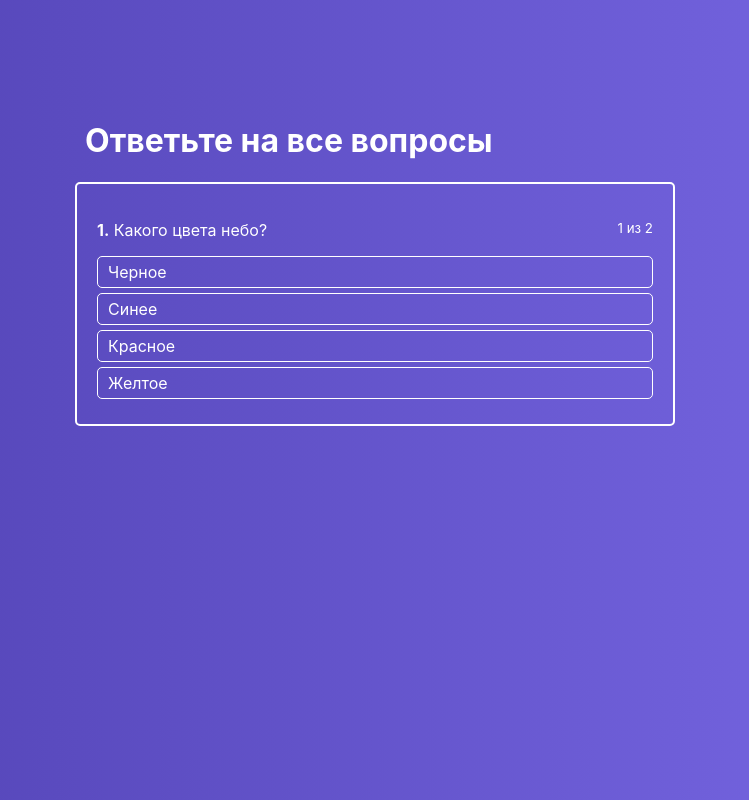
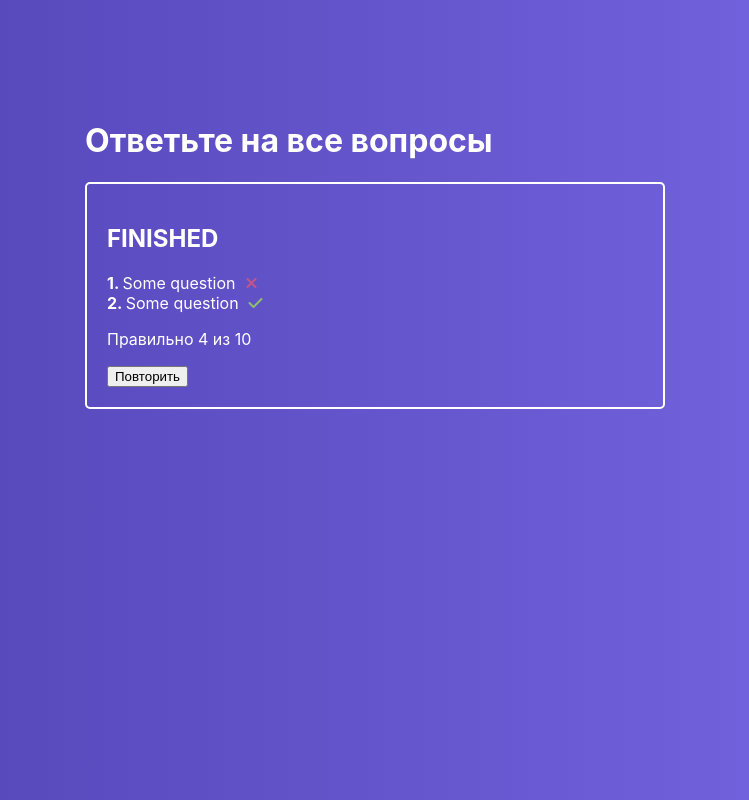
Before and after one commit to SergiiOz/react, a React (Create React App) app in the folder react-quiz/: page / in a window 1280 px wide. Shown: the whole page, without its empty margins (265-1014 px from the left). Built offline with nearby package versions, Linux system fonts and the light colour scheme.

Commit message:
added style to component Finished

```diff
--- a/react-quiz/public/index.html
+++ b/react-quiz/public/index.html
@@ -24,7 +24,8 @@
       work correctly both with client-side routing and a non-root public URL.
       Learn how to configure a non-root public URL by running `npm run build`.
     -->
-    <title>React App</title>
+    <script src="https://use.fontawesome.com/196c0c9d37.js"></script>
+    <title>Quiz App</title>
   </head>
   <body>
     <noscript>You need to enable JavaScript to run this app.</noscript>
--- a/react-quiz/src/components/FinishedQuiz/FinishedQuiz.js
+++ b/react-quiz/src/components/FinishedQuiz/FinishedQuiz.js
@@ -1,10 +1,28 @@
 import React from "react";
-import classes from "./FinishedQuiz";
+import classes from "./FinishedQuiz.module.css";
 
 const FinishedQuiz = () => {
   return (
-    <div className={classes.Finished}>
+    <div className={classes.FinishedQuiz}>
       <h2>FINISHED</h2>
+      <div>
+        <ul className={classes["FinishedQuiz__list"]}>
+          <li className={classes["FinishedQuiz__item"]}>
+            <strong>1. </strong>
+            Some question
+            <i className={`fa fa-times ${classes["FinishedQuiz--error"]}`} />
+          </li>
+
+          <li className={classes["FinishedQuiz__item"]}>
+            <strong>2. </strong>
+            Some question
+            <i className={"fa fa-check " + classes["FinishedQuiz--success"]} />
+          </li>
+        </ul>
+
+        <p>Правильно 4 из 10</p>
+        <button>Повторить</button>
+      </div>
     </div>
   );
 };
--- a/react-quiz/src/components/FinishedQuiz/FinishedQuiz.module.css
+++ b/react-quiz/src/components/FinishedQuiz/FinishedQuiz.module.css
@@ -1,2 +1,26 @@
 .FinishedQuiz {
+  padding: 20px;
+  border: 2px solid #fff;
+  border-radius: 5px;
+  color: #fff;
+  box-sizing: border-box;
+  margin: 0 10px;
 }
+
+.FinishedQuiz__list {
+  list-style: none;
+  padding: 0;
+  margin: 0;
+}
+
+.FinishedQuiz__item i {
+  margin-left: 10px;
+}
+
+.FinishedQuiz--success {
+  color: rgba(161, 240, 69, 0.7);
+}
+
+.FinishedQuiz--error {
+  color: rgba(240, 87, 108, 0.7);
+}
--- a/react-quiz/src/containers/Quiz/Quiz.js
+++ b/react-quiz/src/containers/Quiz/Quiz.js
@@ -5,7 +5,7 @@
 
 class Quiz extends React.Component {
   state = {
-    isFinished: false,
+    isFinished: true,
     activeQuestion: 0,
     answerState: null, //{ [id]: 'success' or 'error'} (green or red)
     quiz: [
```
